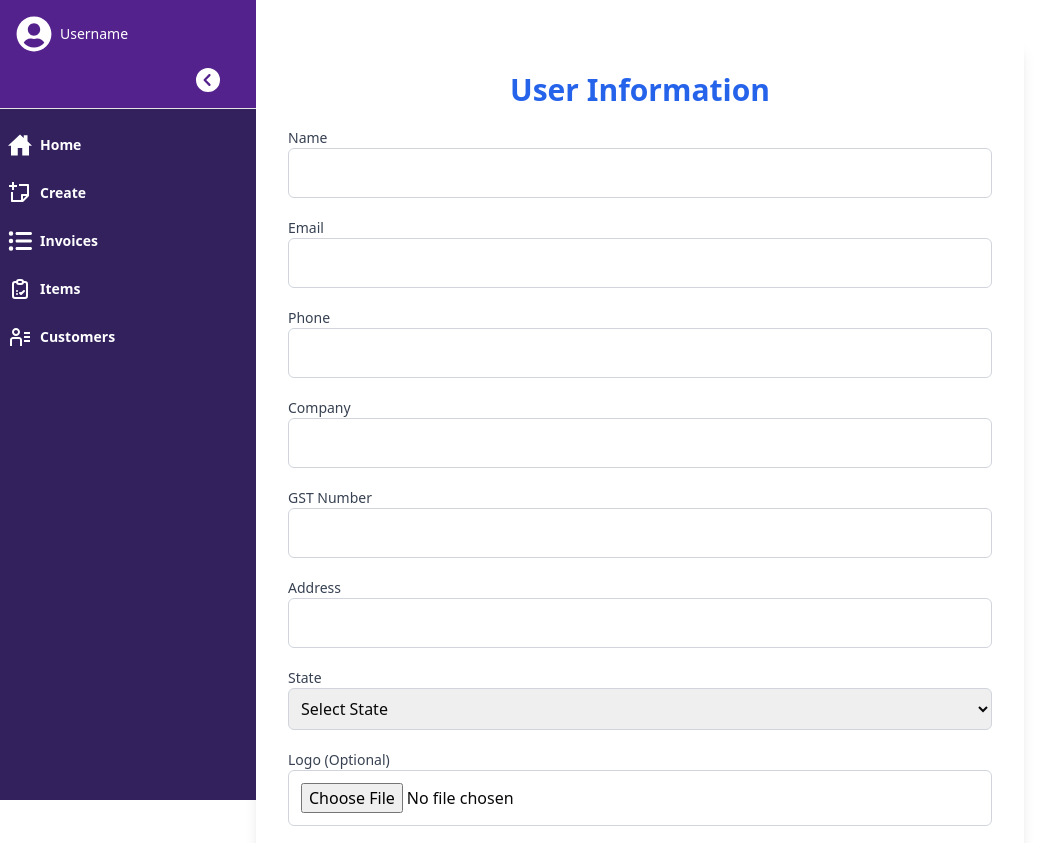
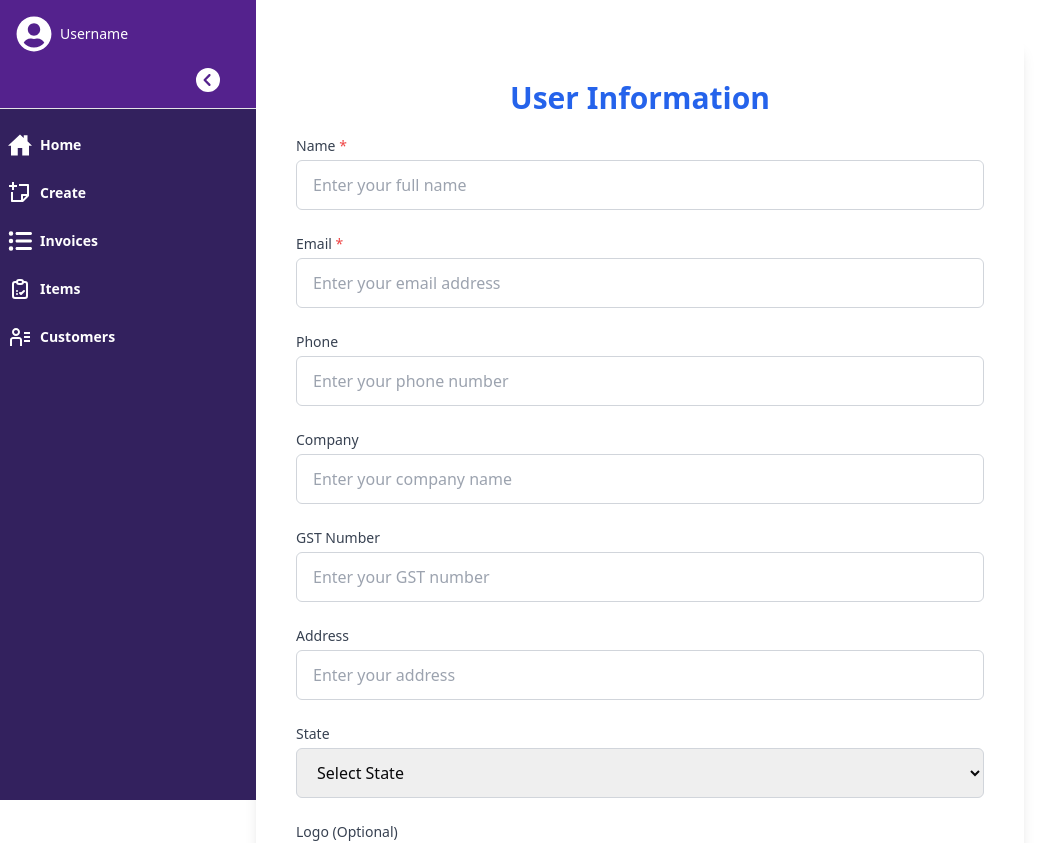
Before and after one commit to NitishKumar078/Invoice-Book, a React (Vite) app: page /setting in a window 1280 px wide. Shown: the top 843 px of the page, without its empty margins (0-1055 px from the left). Built offline with nearby package versions, Linux system fonts and the light colour scheme; what @react-pdf/renderer, short-unique-id would draw is missing.

Commit message:
Refactor Settings component: update form structure, enhance styling, and add react-hook-form for improved validation

```diff
--- a/package.json
+++ b/package.json
@@ -21,6 +21,7 @@
     "lucide-react": "^0.469.0",
     "react": "^18.3.1",
     "react-dom": "^18.3.1",
+    "react-hook-form": "^7.54.2",
     "react-icons": "^5.4.0",
     "react-redux": "^9.2.0",
     "react-router-dom": "^7.0.2",
--- a/src/Pages/settings/Settings.tsx
+++ b/src/Pages/settings/Settings.tsx
@@ -1,4 +1,4 @@
-import { useState } from 'react';
+import React, { useState } from 'react';
 import { useDispatch } from 'react-redux';
 import { User } from '../../DataModels/DataModels';
 import { updateUser } from '../../Store/Reducers/userSlice';
@@ -103,163 +103,169 @@ export default function Settings() {
   };
 
   return (
-    <div className="w-full max-w-3xl mx-auto p-8 bg-white shadow-lg rounded-lg mt-10">
-      <h2 className="text-3xl font-bold mb-5 text-center text-blue-600">
+    <div className="w-full max-w-3xl mx-auto p-10 bg-white shadow-lg rounded-lg mt-10">
+      <h1 className="text-3xl font-bold mb-5 text-center text-blue-600">
         User Information
-      </h2>
-      <form onSubmit={handleSubmit}>
-        <div className="mb-5">
+      </h1>
+      <form id="userForm" className="space-y-6" onSubmit={handleSubmit}>
+        <div>
           <label
             htmlFor="name"
-            className="block text-sm font-medium text-gray-700"
+            className="block text-sm font-medium text-gray-700 mb-1"
           >
-            Name
+            Name <span className="text-red-500">*</span>
           </label>
           <input
+            type="text"
             id="name"
+            name="name"
+            placeholder="Enter your full name"
             value={name}
             onChange={(e) => setName(e.target.value)}
-            className={`w-full p-3 border ${
-              error.name ? 'border-red-500' : 'border-gray-300'
-            } rounded-md focus:outline-none focus:ring-2 focus:ring-blue-500`}
+            required
+            className="w-full px-4 py-3 rounded-md border border-gray-300 focus:outline-none focus:ring-2 focus:ring-primary/30 focus:border-primary"
           />
           {error.name && (
             <p className="text-red-500 text-xs mt-1">{error.name}</p>
           )}
         </div>
 
-        <div className="mb-5">
+        <div>
           <label
             htmlFor="email"
-            className="block text-sm font-medium text-gray-700"
+            className="block text-sm font-medium text-gray-700 mb-1"
           >
-            Email
+            Email <span className="text-red-500">*</span>
           </label>
           <input
+            type="email"
             id="email"
-            type="email"
+            name="email"
+            placeholder="Enter your email address"
             value={email}
             onChange={(e) => setEmail(e.target.value)}
-            className={`w-full p-3 border ${
-              error.email ? 'border-red-500' : 'border-gray-300'
-            } rounded-md focus:outline-none focus:ring-2 focus:ring-blue-500`}
+            required
+            className="w-full px-4 py-3 rounded-md border border-gray-300 focus:outline-none focus:ring-2 focus:ring-primary/30 focus:border-primary"
           />
           {error.email && (
             <p className="text-red-500 text-xs mt-1">{error.email}</p>
           )}
         </div>
 
-        <div className="mb-5">
+        <div>
           <label
             htmlFor="phone"
-            className="block text-sm font-medium text-gray-700"
+            className="block text-sm font-medium text-gray-700 mb-1"
           >
             Phone
           </label>
           <input
+            type="tel"
             id="phone"
-            type="tel"
+            name="phone"
+            placeholder="Enter your phone number"
             value={phone}
             onChange={(e) => setPhone(e.target.value)}
-            className={`w-full p-3 border ${
-              error.phone ? 'border-red-500' : 'border-gray-300'
-            } rounded-md focus:outline-none focus:ring-2 focus:ring-blue-500`}
+            className="w-full px-4 py-3 rounded-md border border-gray-300 focus:outline-none focus:ring-2 focus:ring-primary/30 focus:border-primary"
           />
           {error.phone && (
             <p className="text-red-500 text-xs mt-1">{error.phone}</p>
           )}
         </div>
 
-        <div className="mb-5">
+        <div>
           <label
             htmlFor="company"
-            className="block text-sm font-medium text-gray-700"
+            className="block text-sm font-medium text-gray-700 mb-1"
           >
             Company
           </label>
           <input
+            type="text"
             id="company"
+            name="company"
+            placeholder="Enter your company name"
             value={company}
             onChange={(e) => setCompany(e.target.value)}
-            className={`w-full p-3 border ${
-              error.company ? 'border-red-500' : 'border-gray-300'
-            } rounded-md focus:outline-none focus:ring-2 focus:ring-blue-500`}
+            className="w-full px-4 py-3 rounded-md border border-gray-300 focus:outline-none focus:ring-2 focus:ring-primary/30 focus:border-primary"
           />
           {error.company && (
             <p className="text-red-500 text-xs mt-1">{error.company}</p>
           )}
         </div>
 
-        <div className="mb-5">
+        <div>
           <label
             htmlFor="gstno"
-            className="block text-sm font-medium text-gray-700"
+            className="block text-sm font-medium text-gray-700 mb-1"
           >
             GST Number
           </label>
           <input
+            type="text"
             id="gstno"
+            name="gstno"
+            placeholder="Enter your GST number"
             value={gstno}
             onChange={(e) => setGstno(e.target.value)}
-            className={`w-full p-3 border ${
-              error.gstno ? 'border-red-500' : 'border-gray-300'
-            } rounded-md focus:outline-none focus:ring-2 focus:ring-blue-500`}
+            className="w-full px-4 py-3 rounded-md border border-gray-300 focus:outline-none focus:ring-2 focus:ring-primary/30 focus:border-primary"
           />
           {error.gstno && (
             <p className="text-red-500 text-xs mt-1">{error.gstno}</p>
           )}
         </div>
 
-        <div className="mb-5">
+        <div>
           <label
             htmlFor="address"
-            className="block text-sm font-medium text-gray-700"
+            className="block text-sm font-medium text-gray-700 mb-1"
           >
             Address
           </label>
           <input
+            type="text"
             id="address"
+            name="address"
+            placeholder="Enter your address"
             value={address}
             onChange={(e) => setAddress(e.target.value)}
-            className={`w-full p-3 border ${
-              error.address ? 'border-red-500' : 'border-gray-300'
-            } rounded-md focus:outline-none focus:ring-2 focus:ring-blue-500`}
+            className="w-full px-4 py-3 rounded-md border border-gray-300 focus:outline-none focus:ring-2 focus:ring-primary/30 focus:border-primary"
           />
           {error.address && (
             <p className="text-red-500 text-xs mt-1">{error.address}</p>
           )}
         </div>
 
-        <div className="mb-5">
+        <div>
           <label
             htmlFor="state"
-            className="block text-sm font-medium text-gray-700"
+            className="block text-sm font-medium text-gray-700 mb-1"
           >
             State
           </label>
           <select
             id="state"
+            name="state"
             value={state}
             onChange={(e) => setState(e.target.value)}
-            className={`w-full p-2 border ${
-              error.state ? 'border-red-500' : 'border-gray-300'
-            } rounded-md`}
+            className="w-full px-4 py-3 rounded-md border border-gray-300 focus:outline-none focus:ring-2 focus:ring-primary/30 focus:border-primary"
           >
-            <option value="">Select State</option>
+            <option value="" selected disabled>
+              Select State
+            </option>
             {states.map((state, index) => (
               <option key={index} value={state}>
                 {state}
               </option>
             ))}
           </select>
-          {error.state && <p className="text-red-500 text-xs">{error.state}</p>}
+          {error.state && (
+            <p className="text-red-500 text-xs mt-1">{error.state}</p>
+          )}
         </div>
 
-        <div className="mb-5">
-          <label
-            htmlFor="logo"
-            className="block text-sm font-medium text-gray-700"
-          >
+        <div>
+          <label className="block text-sm font-medium text-gray-700 mb-1">
             Logo (Optional)
           </label>
           {logo && (
@@ -271,20 +277,33 @@ export default function Settings() {
               />
             </div>
           )}
-          <input
-            id="logo"
-            type="file"
-            accept="image/*"
-            onChange={(e) => setLogo(e.target.files ? e.target.files[0] : null)}
-            className="w-full p-3 border border-gray-300 rounded-md focus:outline-none focus:ring-2 focus:ring-blue-500"
-          />
+          <div>
+            <div className="mt-1 flex items-center">
+              <label
+                htmlFor="logo"
+                className="inline-block px-4 py-2 border border-gray-300 rounded-md shadow-sm text-sm font-medium bg-white hover:bg-gray-50 cursor-pointer"
+              >
+                Choose file
+              </label>
+              <span id="file-name" className="ml-3 text-sm text-gray-500">
+                No file chosen
+              </span>
+              <input
+                type="file"
+                id="logo"
+                name="logo"
+                accept="image/*"
+                className="sr-only"
+              />
+            </div>
+          </div>
         </div>
 
         <button
           type="submit"
-          className="w-full py-3 px-4 bg-blue-500 text-white rounded-md hover:bg-blue-600 transition duration-200"
+          className="w-full px-4 py-3 bg-primary hover:bg-primary-hover text-white font-medium rounded-md transition-colors duration-200 mt-8"
         >
-          Save
+          Save Information
         </button>
       </form>
     </div>
```
Also changed, not shown: 1 other file (tests, documents, lock files or other folders).
